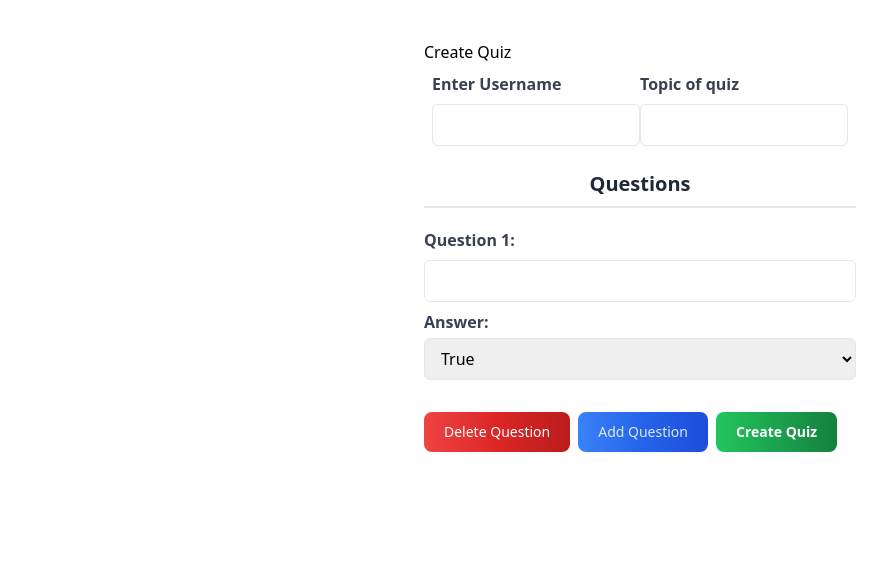
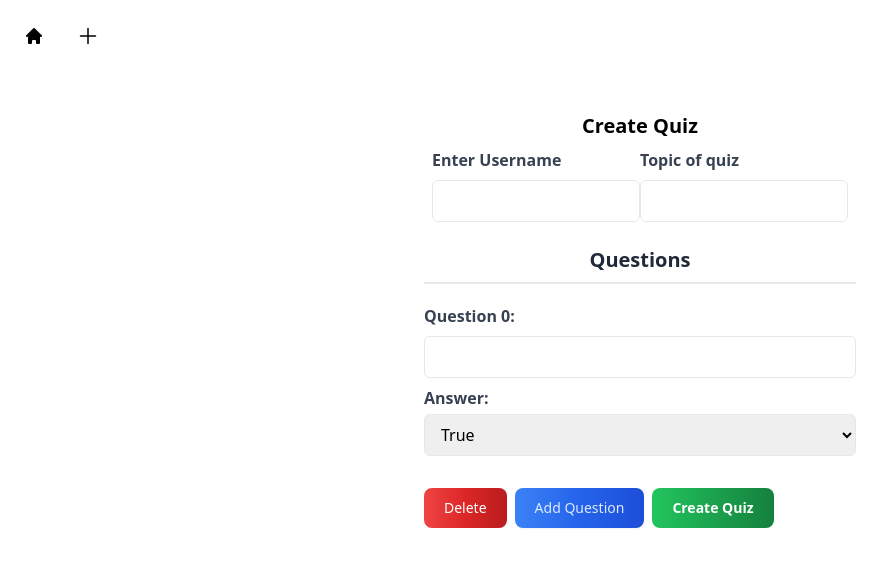
Before and after one commit to hayderab/Quiz-main, a Next.js app: page /createquiz in a window 1280 px wide. Shown: the top 566 px of the page, without its empty margins (0-893 px from the left). Built offline with nearby package versions, Linux system fonts and the light colour scheme.

Commit message:
some data validation added

```diff
--- a/src/pages/createquiz.tsx
+++ b/src/pages/createquiz.tsx
@@ -2,20 +2,22 @@
 import React from "react";
 import { useState, useEffect } from "react";
 import { useRouter } from "next/router";
-
+import Head from "next/head";
+import Layout from "components/layout";
+interface FormData {
+  userName: string;
+  name: string;
+  quiz: any[]; // replace "any[]" with the appropriate type for your quiz data
+}
 export default function Quiz() {
   const router = useRouter();
   const [loading, setLoading] = useState(false);
-
+  const [error, setError] = useState(false);
   // store the question and all the answers
-  const [data, setData] = useState<{
-    userName: string;
-    name: string;
-    quiz: { question: string; answer: string }[];
-  }>({
+  const [data, setData] = useState<FormData>({
     userName: "",
     name: "",
-    quiz: [],
+    quiz: [], //saving question and answers here
   });
 
   // creating array for question and answers
@@ -60,10 +62,21 @@
   // collect data from all the question and send them to database
   const collectdata = (e: any) => {
     e.preventDefault();
+    // Check if all fields are filled
+    if (
+      data.userName === "" ||
+      data.name === "" ||
+      questions.some((q) => q.question === "")
+    ) {
+      // Handle error, show error message or prevent API call
+      setError(true);
+      return;
+    }
     setLoading(true);
     const newdata = { ...data };
     newdata.quiz = questions;
-    console.log("question:", newdata);
+    // console.log("question:", newdata);
+
     fetch("/api/quiz/create", {
       method: "POST",
       headers: {
@@ -88,9 +101,22 @@
 
   return (
     <>
-      <main>
-        <div className="relative bg-white px-4 pt-5 mt-5 pb-7 ring-gray-900/5 sm:mx-auto sm:max-w-lg sm:rounded-lg sm:px-10">
-          <h1> Create Quiz</h1>
+      <Head>
+        <title>Create Quiz</title>
+      </Head>
+      <Layout>
+        <div className="relative bg-white px-4 pt-5 mt-5 pb-7 max-h-[90%] overflow-auto  ring-gray-900/5 sm:mx-auto sm:max-w-lg sm:rounded-lg sm:px-10">
+          <h1 className="flex justify-center items-center text-xl font-bold">
+            {" "}
+            Create Quiz
+          </h1>
+          {error && (
+            <div className="flex justify-center items-center p-2 m-3">
+              {" "}
+              <h1 className="text-red-500"> Fill all the boxes </h1>{" "}
+            </div>
+          )}
+          <div className="">
             <form>
               <div className="flex justify-between p-2">
                 <div className="mb-4">
@@ -136,14 +162,15 @@
               {/** ...... Adding questions for the quiz ................... */}
               {questions.map((question, index) => {
                 return (
-                <>
+                  <React.Fragment key={index}>
+                    {" "}
                     <div id="questions-container " key={index} className="pt-5">
                       <div className="question mb-4">
                         <label
                           htmlFor="question"
                           className="block mb-2 font-bold text-gray-700"
                         >
-                        Question 1:
+                          Question {index}:
                         </label>
                         <input
                           type="text"
@@ -181,19 +208,17 @@
                         </select>
                       </div>
                     </div>
-
                     <button
                       className="inline-block bg-gradient-to-r from-red-500 via-red-600 to-red-700 hover:bg-gradient-to-br focus:ring-4"
                       onClick={() => deleteQuestion(index)}
                     >
                       {" "}
-                    Delete Question
+                      Delete
                     </button>
-                </>
+                  </React.Fragment>
                 );
               })}
               {/** ...... Adding questions for the quiz ................... */}
-
               <button
                 onClick={addQuestions}
                 type="button"
@@ -202,9 +227,25 @@
               >
                 Add Question
               </button>
-
+              {/* <button className="flex justify-between">
+                <span>Auto</span>
+                <svg
+                  xmlns="http://www.w3.org/2000/svg"
+                  fill="none"
+                  viewBox="0 0 24 24"
+                  stroke-width="1.5"
+                  stroke="currentColor"
+                  className="w-5 h-5"
+                >
+                  <path
+                    stroke-linecap="round"
+                    stroke-linejoin="round"
+                    d="M9.813 15.904L9 18.75l-.813-2.846a4.5 4.5 0 00-3.09-3.09L2.25 12l2.846-.813a4.5 4.5 0 003.09-3.09L9 5.25l.813 2.846a4.5 4.5 0 003.09 3.09L15.75 12l-2.846.813a4.5 4.5 0 00-3.09 3.09zM18.259 8.715L18 9.75l-.259-1.035a3.375 3.375 0 00-2.455-2.456L14.25 6l1.036-.259a3.375 3.375 0 002.455-2.456L18 2.25l.259 1.035a3.375 3.375 0 002.456 2.456L21.75 6l-1.035.259a3.375 3.375 0 00-2.456 2.456zM16.894 20.567L16.5 21.75l-.394-1.183a2.25 2.25 0 00-1.423-1.423L13.5 18.75l1.183-.394a2.25 2.25 0 001.423-1.423l.394-1.183.394 1.183a2.25 2.25 0 001.423 1.423l1.183.394-1.183.394a2.25 2.25 0 00-1.423 1.423z"
+                  />
+                </svg>
+              </button> */}
               <button
-              // type="submit"
+                type="submit"
                 onClick={collectdata}
                 className="inline-flex items-center justify-center px-5 py-2.5  mt-4 font-bold text-white-100 bg-gradient-to-r from-green-500 to-green-700 hover:bg-green-700 focus:outline-none focus:ring-outline-green active:bg-green-800"
               >
@@ -222,7 +263,8 @@
               </button>
             </form>
           </div>
-      </main>
+        </div>
+      </Layout>
     </>
   );
 }
```
Lines whose indentation alone changed are shown as unchanged.
